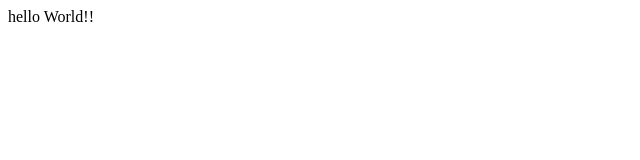
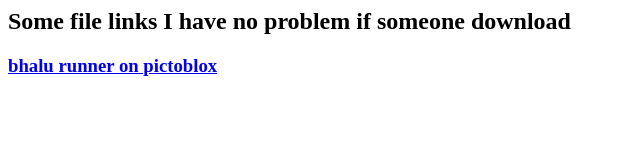
Before and after one commit to Flytsapp/shared-files, a plain HTML site: page index.html in a window 1280 px wide. Shown: the whole page, without its empty margins (0-640 px from the left). Drawn offline with Linux system fonts and the light colour scheme.

Commit message:
Update index.html

```diff
--- a/index.html
+++ b/index.html
@@ -1 +1,2 @@
-hello World!!
+<h2>Some file links I have no problem if someone download</h2>
+<h3><a href="bhalu.sb3" download>bhalu runner on pictoblox</a></h3>
```
